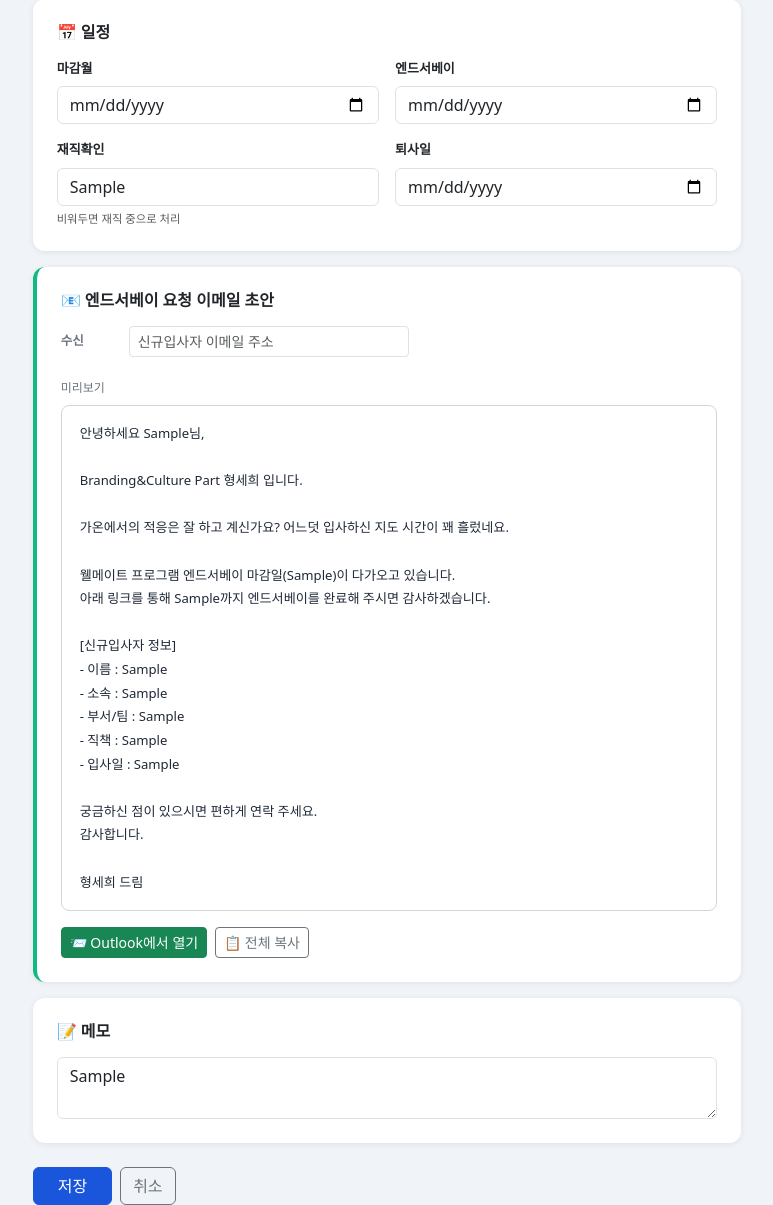
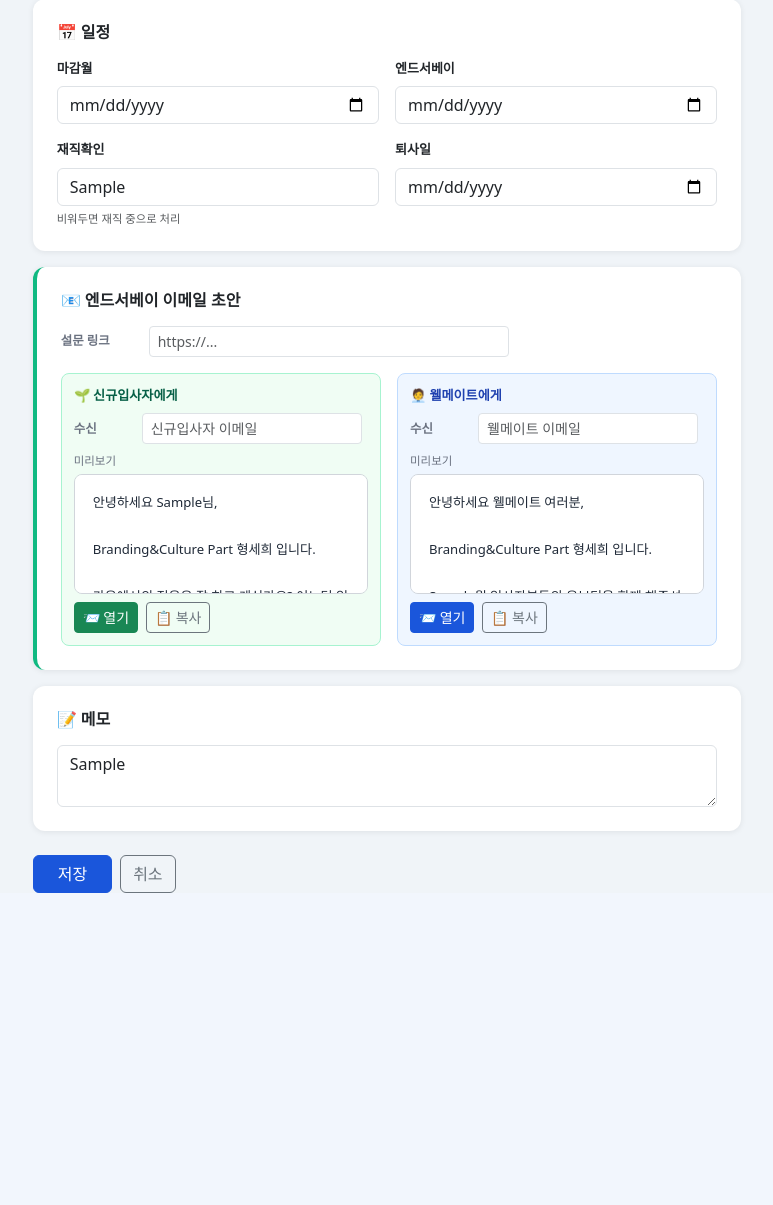
Before and after one commit to kaonmarketing2-coder/2026-sports-day, a Flask app: page /wellmate/edit/1 in a window 1280 px wide. Shown: the part 656-1861 px from the top of the page, without its empty margins (253-1026 px from the left). After the commit the page ends 1549 px from the top, so only its background shows below. Run offline with Flask 3, Linux system fonts and the light colour scheme; the visitor is signed in with stand-in values (Sample User, id 1); tables that the repository leaves empty hold one stand-in row (values such as "Sample post").

Commit message:
Add per-person survey checkbox and dual survey email drafts

```diff
--- a/welmate-dashboard/app.py
+++ b/welmate-dashboard/app.py
@@ -13,6 +13,7 @@ from db import (
     get_직책_dist, get_employees_by_직책_cat, get_avg_tenure, get_calendar_events,
     get_team_list, export_to_excel,
     is_budget_checked, set_budget_checked, unset_budget_checked,
+    toggle_survey_complete,
 )
 from config import HOST, PORT, DEBUG, SECRET_KEY, LOGIN_PASSWORD, ALERT_DAYS, EXCEL_EXPORT_PATH
 
@@ -155,12 +156,23 @@ def index():
         "기준일": today_str,
         "alert_days": ALERT_DAYS,
     }
-    # 엔드서베이 임박 목록 (D-30 이내)
+    # 엔드서베이 임박/미완료 목록 (D-30 이내 또는 기한 지났으나 미완료)
     upcoming = []
     for r in records:
+        if not r.get("엔드서베이"):
+            continue
+        if r.get("엔드서베이_완료"):
+            continue
         mentee_name = (r.get("멘티") or {}).get("이름") or r.get("멘티_사번") or "-"
-        if r["서베이_잔여일"] is not None and 0 <= r["서베이_잔여일"] <= 30:
-            upcoming.append({"이름": mentee_name, "종류": "엔드서베이", "날짜": r["엔드서베이"], "잔여일": r["서베이_잔여일"]})
+        잔여일 = r["서베이_잔여일"]
+        if 잔여일 is not None and 잔여일 <= 30:
+            upcoming.append({
+                "id": r["id"],
+                "이름": mentee_name,
+                "날짜": r["엔드서베이"],
+                "잔여일": 잔여일,
+                "완료": False,
+            })
     upcoming.sort(key=lambda x: x["잔여일"])
 
     # 예산 증액 마감 D-day (매월 20일)
@@ -195,6 +207,14 @@ def index():
         budget_ym=budget_ym,
         budget_checked=budget_checked,
     )
+
+
+# ── 엔드서베이 완료 토글 ─────────────────────────────────────────
+@app.route("/api/survey-check/<int:wm_id>", methods=["POST"])
+@login_required
+def api_survey_check(wm_id):
+    done = toggle_survey_complete(wm_id)
+    return jsonify({"completed": done})
 
 
 # ── 예산 증액 체크 토글 ──────────────────────────────────────────
--- a/welmate-dashboard/db.py
+++ b/welmate-dashboard/db.py
@@ -60,6 +60,11 @@ def init_db():
     for col, default in [("상태", "'재직'"), ("퇴사일", "NULL"), ("메모", "NULL")]:
         try:
             c.execute(f"ALTER TABLE employees ADD COLUMN {col} TEXT DEFAULT {default}")
+        except Exception:
+            pass
+    for col, default in [("엔드서베이_완료", "NULL")]:
+        try:
+            c.execute(f"ALTER TABLE wellmate ADD COLUMN {col} TEXT DEFAULT {default}")
         except Exception:
             pass
     conn.commit()
@@ -611,6 +616,26 @@ def export_to_excel(path: str):
             cell.fill = gray_fill
 
 
+def toggle_survey_complete(wm_id: int) -> bool:
+    """엔드서베이 완료 토글. 완료 후 상태(True/False) 반환."""
+    conn = get_conn()
+    row = conn.execute("SELECT 엔드서베이_완료 FROM wellmate WHERE id=?", (wm_id,)).fetchone()
+    if not row:
+        conn.close()
+        return False
+    from datetime import date
+    if row["엔드서베이_완료"]:
+        conn.execute("UPDATE wellmate SET 엔드서베이_완료=NULL WHERE id=?", (wm_id,))
+        result = False
+    else:
+        conn.execute("UPDATE wellmate SET 엔드서베이_완료=? WHERE id=?",
+                     (date.today().strftime("%Y-%m-%d"), wm_id))
+        result = True
+    conn.commit()
+    conn.close()
+    return result
+
+
 def is_budget_checked(ym: str) -> bool:
     conn = get_conn()
     row = conn.execute("SELECT 1 FROM budget_checks WHERE ym=?", (ym,)).fetchone()
--- a/welmate-dashboard/templates/wellmate_form.html
+++ b/welmate-dashboard/templates/wellmate_form.html
@@ -125,22 +125,55 @@
   <!-- 엔드서베이 이메일 초안 -->
   {% if mode=="edit" and wm and wm.엔드서베이 and mentee_emp %}
   <div class="card p-4 mb-3" style="border-left:4px solid #10b981">
-    <h6 class="fw-bold mb-3">📧 엔드서베이 요청 이메일 초안</h6>
-    <div class="email-field">
-      <label>수신</label>
-      <input type="text" id="surveyTo" class="form-control form-control-sm" placeholder="신규입사자 이메일 주소" style="max-width:280px" oninput="updateSurveyPreview()">
+    <h6 class="fw-bold mb-3">📧 엔드서베이 이메일 초안</h6>
+
+    {# 링크 입력 공통 #}
+    <div class="email-field mb-3">
+      <label style="min-width:80px">설문 링크</label>
+      <input type="text" id="surveyLink" class="form-control form-control-sm"
+             placeholder="https://..." style="max-width:360px"
+             oninput="updateSurveyPreviews()">
     </div>
-    <div class="mt-3 mb-2" style="font-size:.75rem;color:#6b7280">미리보기</div>
-    <div class="email-preview" id="surveyPreview"></div>
-    <div class="d-flex gap-2 mt-3">
-      <button type="button" class="btn btn-success btn-sm" onclick="openSurveyOutlook()">
-        📨 Outlook에서 열기
-      </button>
-      <button type="button" class="btn btn-outline-secondary btn-sm" onclick="copySurveyEmail()">
-        📋 전체 복사
-      </button>
+
+    <div class="row g-3">
+      {# 신규입사자에게 #}
+      <div class="col-12 col-md-6">
+        <div style="background:#f0fdf4;border:1px solid #a7f3d0;border-radius:8px;padding:12px">
+          <div class="fw-semibold mb-2" style="font-size:.82rem;color:#065f46">🌱 신규입사자에게</div>
+          <div class="email-field">
+            <label>수신</label>
+            <input type="text" id="surveyTo" class="form-control form-control-sm"
+                   placeholder="신규입사자 이메일" style="max-width:220px" oninput="updateSurveyPreviews()">
+          </div>
+          <div class="mt-2 mb-1" style="font-size:.72rem;color:#6b7280">미리보기</div>
+          <div class="email-preview" id="surveyPreview" style="max-height:120px;overflow-y:auto"></div>
+          <div class="d-flex gap-2 mt-2">
+            <button type="button" class="btn btn-success btn-sm" onclick="openSurveyOutlook()">📨 열기</button>
+            <button type="button" class="btn btn-outline-secondary btn-sm" onclick="copySurveyEmail()">📋 복사</button>
+          </div>
+          <div id="surveyCopyDone" class="text-success mt-1" style="font-size:.75rem;display:none">✅ 복사됨</div>
+        </div>
+      </div>
+
+      {# 웰메이트에게 #}
+      <div class="col-12 col-md-6">
+        <div style="background:#eff6ff;border:1px solid #bfdbfe;border-radius:8px;padding:12px">
+          <div class="fw-semibold mb-2" style="font-size:.82rem;color:#1e40af">🧑‍💼 웰메이트에게</div>
+          <div class="email-field">
+            <label>수신</label>
+            <input type="text" id="surveyToMentor" class="form-control form-control-sm"
+                   placeholder="웰메이트 이메일" style="max-width:220px" oninput="updateSurveyPreviews()">
+          </div>
+          <div class="mt-2 mb-1" style="font-size:.72rem;color:#6b7280">미리보기</div>
+          <div class="email-preview" id="surveyPreviewMentor" style="max-height:120px;overflow-y:auto"></div>
+          <div class="d-flex gap-2 mt-2">
+            <button type="button" class="btn btn-primary btn-sm" onclick="openSurveyOutlookMentor()">📨 열기</button>
+            <button type="button" class="btn btn-outline-secondary btn-sm" onclick="copySurveyEmailMentor()">📋 복사</button>
+          </div>
+          <div id="surveyCopyDoneMentor" class="text-success mt-1" style="font-size:.75rem;display:none">✅ 복사됨</div>
+        </div>
+      </div>
     </div>
-    <div id="surveyCopyDone" class="text-success mt-1" style="font-size:.78rem;display:none">✅ 클립보드에 복사되었습니다.</div>
   </div>
   {% endif %}
 
@@ -287,44 +320,66 @@ document.addEventListener("click", function(e) {
 /* ── 엔드서베이 이메일 초안 ── */
 {% if mode=="edit" and wm and wm.엔드서베이 and mentee_emp %}
 const SURVEY_EMP = {
-  이름:     "{{ mentee_emp.이름 or '' }}",
-  소속:     "{{ mentee_emp.소속 or '' }}",
-  부서팀:   "{{ mentee_emp.부서팀 or '' }}",
-  직책:     "{{ mentee_emp.직책 or '' }}",
-  입사일:   "{{ mentee_emp.입사일 or '' }}",
+  이름:   "{{ mentee_emp.이름 or '' }}",
+  소속:   "{{ mentee_emp.소속 or '' }}",
+  부서팀: "{{ mentee_emp.부서팀 or '' }}",
+  직책:   "{{ mentee_emp.직책 or '' }}",
+  입사일: "{{ mentee_emp.입사일 or '' }}",
 };
-const SURVEY_DEADLINE = "{{ wm.엔드서베이 }}";
+const SURVEY_DEADLINE  = "{{ wm.엔드서베이 }}";
+const SURVEY_MONTH_KO  = "{{ wm.엔드서베이[:7] if wm.엔드서베이 else '' }}".replace("-", "년 ") + "월";
+const MENTOR_NAME      = "{{ wm.멘토_이름 or '' }}";
 
-function buildSurveyBody() {
-  return `안녕하세요 ${SURVEY_EMP.이름}님,\n\nBranding&Culture Part 형세희 입니다.\n\n가온에서의 적응은 잘 하고 계신가요? 어느덧 입사하신 지도 시간이 꽤 흘렀네요.\n\n웰메이트 프로그램 엔드서베이 마감일(${SURVEY_DEADLINE})이 다가오고 있습니다.\n아래 링크를 통해 ${SURVEY_DEADLINE}까지 엔드서베이를 완료해 주시면 감사하겠습니다.\n\n[신규입사자 정보]\n- 이름 : ${SURVEY_EMP.이름}\n- 소속 : ${SURVEY_EMP.소속}\n- 부서/팀 : ${SURVEY_EMP.부서팀}\n- 직책 : ${SURVEY_EMP.직책}\n- 입사일 : ${SURVEY_EMP.입사일}\n\n궁금하신 점이 있으시면 편하게 연락 주세요.\n감사합니다.\n\n형세희 드림`;
+function getSurveyLink() {
+  return document.getElementById('surveyLink').value.trim() || '[설문 링크]';
 }
 
+/* 신규입사자에게 */
+function buildSurveyBody() {
+  const link = getSurveyLink();
+  return `안녕하세요 ${SURVEY_EMP.이름}님,\n\nBranding&Culture Part 형세희 입니다.\n\n가온에서의 적응은 잘 하고 계신가요? 어느덧 입사하신 지도 시간이 꽤 흘렀네요.\n\n웰메이트 프로그램 엔드서베이 마감일(${SURVEY_DEADLINE})이 다가오고 있습니다.\n아래 링크를 통해 ${SURVEY_DEADLINE}까지 엔드서베이를 완료해 주시면 감사하겠습니다.\n\n${link}\n\n궁금하신 점이 있으시면 편하게 연락 주세요.\n감사합니다.\n\n형세희 드림`;
+}
 function buildSurveySubject() {
   return `[요청] ${SURVEY_EMP.이름} 엔드서베이 완료 부탁드립니다`;
 }
 
-function updateSurveyPreview() {
+/* 웰메이트에게 */
+function buildSurveyBodyMentor() {
+  const link = getSurveyLink();
+  return `안녕하세요 웰메이트 여러분,\n\nBranding&Culture Part 형세희 입니다.\n\n${SURVEY_MONTH_KO} 입사자분들의 온보딩을 함께 해주셔서 감사드립니다 😊\n\n엔드서베이 마감일(${SURVEY_DEADLINE})이 다가오고 있습니다.\n담당 신규입사자(${SURVEY_EMP.이름})에게 아래 링크 완료를 안내 부탁드립니다.\n\n${link}\n\n감사합니다.\n\n형세희 드림`;
+}
+function buildSurveySubjectMentor() {
+  return `[요청] ${SURVEY_MONTH_KO} 신규입사자 엔드서베이 완료 안내`;
+}
+
+function updateSurveyPreviews() {
   document.getElementById('surveyPreview').textContent = buildSurveyBody();
+  document.getElementById('surveyPreviewMentor').textContent = buildSurveyBodyMentor();
 }
 
 function openSurveyOutlook() {
   const to = document.getElementById('surveyTo').value.trim();
-  const subject = encodeURIComponent(buildSurveySubject());
-  const body = encodeURIComponent(buildSurveyBody());
-  window.location.href = `mailto:${to}?subject=${subject}&body=${body}`;
+  window.location.href = `mailto:${to}?subject=${encodeURIComponent(buildSurveySubject())}&body=${encodeURIComponent(buildSurveyBody())}`;
+}
+function openSurveyOutlookMentor() {
+  const to = document.getElementById('surveyToMentor').value.trim();
+  window.location.href = `mailto:${to}?subject=${encodeURIComponent(buildSurveySubjectMentor())}&body=${encodeURIComponent(buildSurveyBodyMentor())}`;
 }
 
 function copySurveyEmail() {
-  const full = `제목: ${buildSurveySubject()}\n\n${buildSurveyBody()}`;
-  navigator.clipboard.writeText(full).then(() => {
+  navigator.clipboard.writeText(`제목: ${buildSurveySubject()}\n\n${buildSurveyBody()}`).then(() => {
     const el = document.getElementById('surveyCopyDone');
-    el.style.display = 'block';
-    setTimeout(() => el.style.display = 'none', 2000);
+    el.style.display = 'block'; setTimeout(() => el.style.display = 'none', 2000);
+  });
+}
+function copySurveyEmailMentor() {
+  navigator.clipboard.writeText(`제목: ${buildSurveySubjectMentor()}\n\n${buildSurveyBodyMentor()}`).then(() => {
+    const el = document.getElementById('surveyCopyDoneMentor');
+    el.style.display = 'block'; setTimeout(() => el.style.display = 'none', 2000);
   });
 }
 
-// 초기 미리보기
-updateSurveyPreview();
+updateSurveyPreviews();
 {% endif %}
 </script>
 {% endblock %}
```
Also changed, not shown: welmate-dashboard/templates/index.html (+30 -10 lines).
